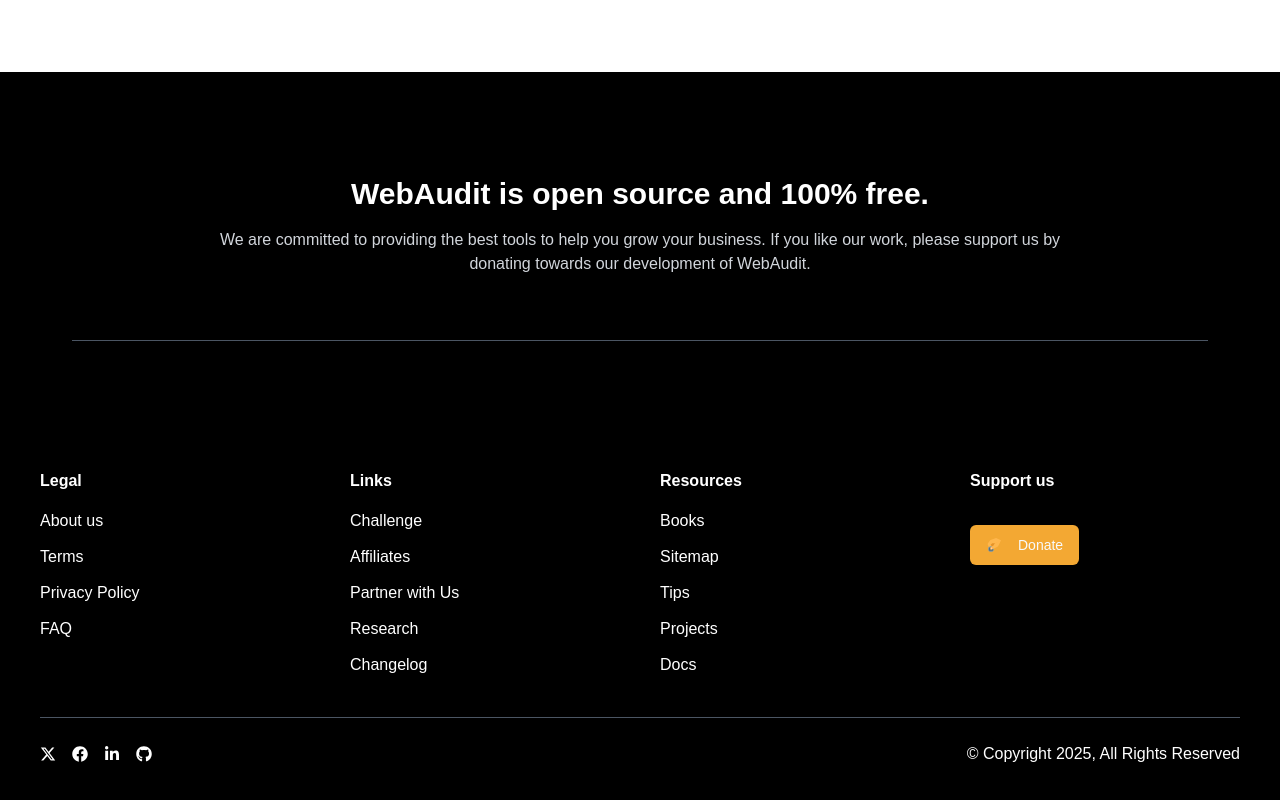
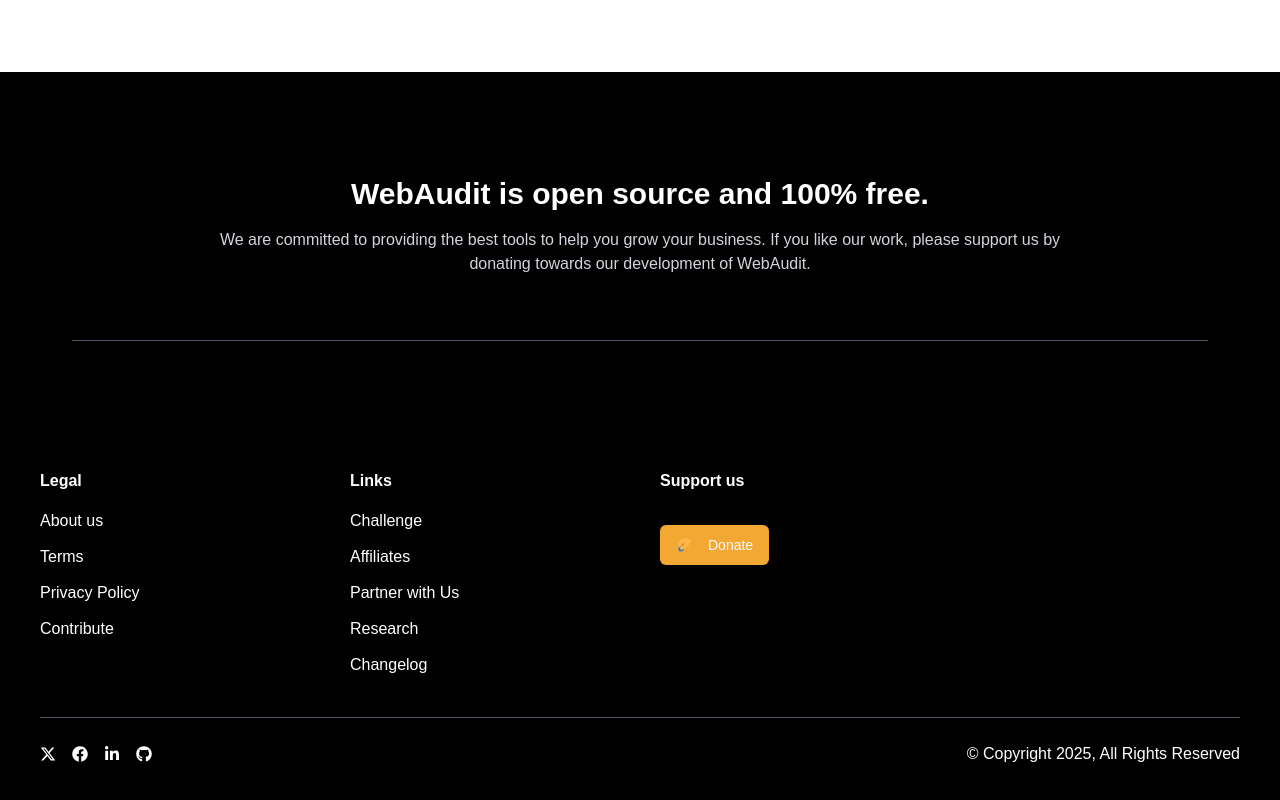
Before and after one commit to marksikaundi/InSyst, a Next.js app: page / in a window 1280 px wide. Shown: the part 928-1728 px from the top of the page. Built offline with nearby package versions, Linux system fonts and the light colour scheme.

Commit message:
📝 Update footer links and comment out the Resources section

```diff
--- a/components/Footer.tsx
+++ b/components/Footer.tsx
@@ -13,7 +13,7 @@
       { name: "About us", path: "/about" },
       { name: "Terms", path: "/lega/terms" },
       { name: "Privacy Policy", path: "/legal/privacy" },
-      { name: "FAQ", path: "/legal/faq" },
+      { name: "Contribute", path: "/contribute" },
     ],
   },
   {
@@ -26,16 +26,16 @@
       { name: "Changelog", path: "#" },
     ],
   },
-  {
-    title: "Resources",
-    links: [
-      { name: "Books", path: "#" },
-      { name: "Sitemap", path: "#" },
-      { name: "Tips", path: "#" },
-      { name: "Projects", path: "#" },
-      { name: "Docs", path: "#" },
-    ],
-  },
+  // {
+  //   title: "Resources",
+  //   links: [
+  //     { name: "Books", path: "#" },
+  //     { name: "Sitemap", path: "#" },
+  //     { name: "Tips", path: "#" },
+  //     { name: "Projects", path: "#" },
+  //     { name: "Docs", path: "#" },
+  //   ],
+  // },
 ];
 
 export default function Footer() {
```
